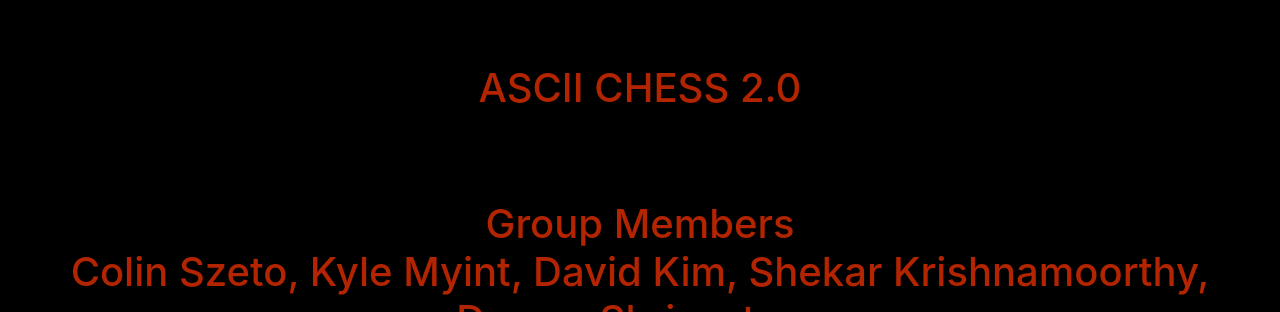
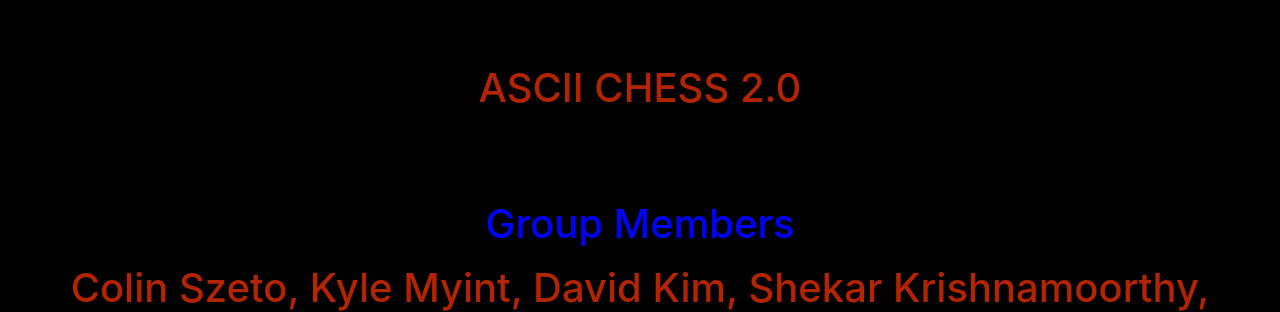
Before and after one commit to colin-szeto/Group-Portfolio, a Flask app: page / in a window 1280 px wide. Shown: the part 72-384 px from the top of the page. Run offline with Flask 2, Linux system fonts and the light colour scheme; some libraries are stand-ins or nearby versions.

Commit message:
started working on fixing the style of the home page text

```diff
--- a/templates/home.html
+++ b/templates/home.html
@@ -26,7 +26,7 @@
     <body style="background-color:black;">
 
       <h1 id= "headerOne">ASCII CHESS 2.0<h1>
-      <p class = "center"> Group Members </p>
+      <p style = "color: blue;"> Group Members </p>
       <p class = "center"> Colin Szeto, Kyle Myint, David Kim, Shekar Krishnamoorthy, Devam Shrivastava </p>
       <p> </p>
       <p> </p>
```
